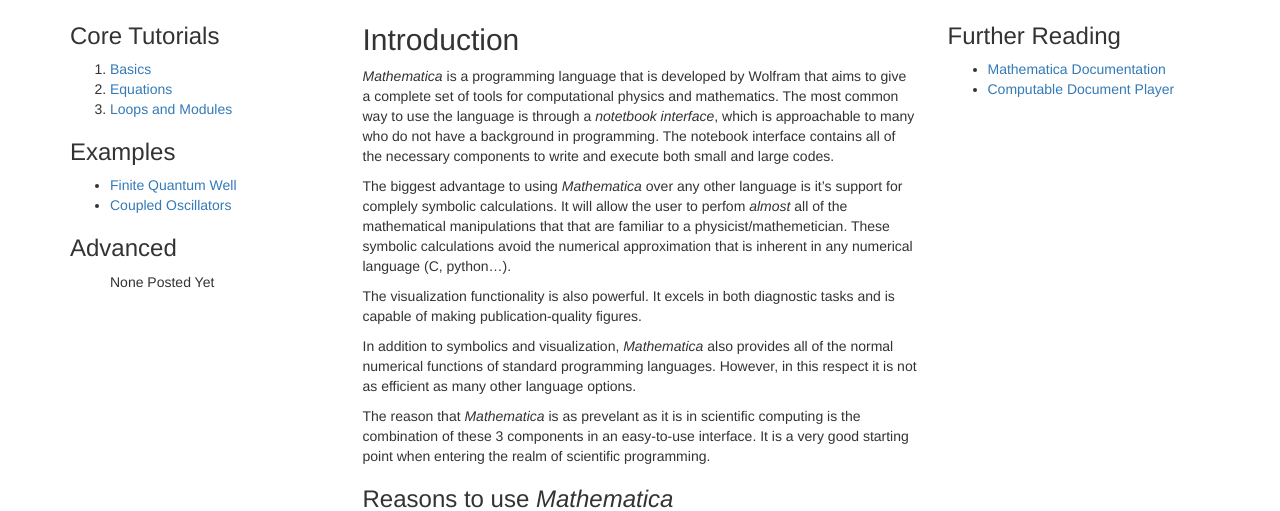
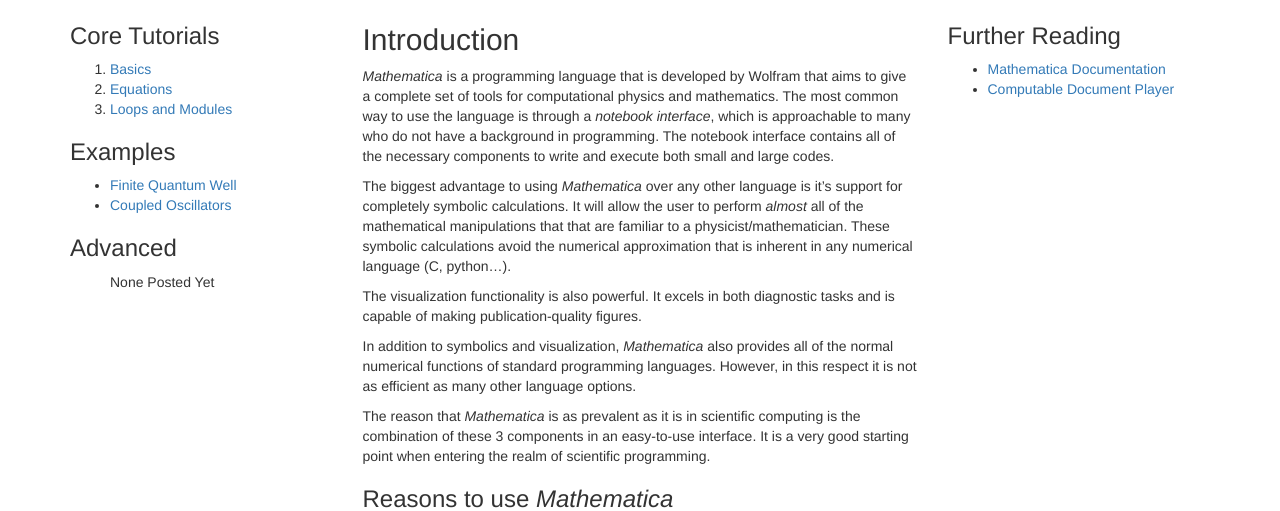
Before and after one commit to practical-scientific-computing/practical-scientific-computing.github.io, a Jekyll site: the page built from mathematica/00-intro.md, in a window 1280 px wide and 900 px high. Shown: the part 187-698 px from the top of the window. Built offline with Jekyll 4.4.1, drawn with Linux system fonts in a browser that asks for light colours; nearby versions of some CDN libraries; Markdown is read by kramdown in place of the engine named in the settings.

Commit message:
spelling changed in 00-intor

```diff
--- a/mathematica/00-intro.md
+++ b/mathematica/00-intro.md
@@ -9,11 +9,11 @@
 ## Introduction
 
 *Mathematica* is a programming language that is developed by Wolfram that aims to give a complete set of tools for computational physics and mathematics.
-The most common way to use the language is through a *notetbook interface*, which is approachable to many who do not have a background in programming.
+The most common way to use the language is through a *notebook interface*, which is approachable to many who do not have a background in programming.
 The notebook interface contains all of the necessary components to write and execute both small and large codes.
 
-The biggest advantage to using *Mathematica* over any other language is it's support for complely symbolic calculations.
-It will allow the user to perfom *almost* all of the mathematical manipulations that that are familiar to a physicist/mathemetician.
+The biggest advantage to using *Mathematica* over any other language is it's support for completely symbolic calculations.
+It will allow the user to perform *almost* all of the mathematical manipulations that that are familiar to a physicist/mathematician.
 These symbolic calculations avoid the numerical approximation that is inherent in any numerical language (C, python...).
 
 The visualization functionality is also powerful.
@@ -21,7 +21,7 @@
 
 In addition to symbolics and visualization, *Mathematica* also provides all of the normal numerical functions of standard programming languages. However, in this respect it is not as efficient as many other language options.
 
-The reason that *Mathematica* is as prevelant as it is in scientific computing is the combination of these 3 components in an easy-to-use interface.
+The reason that *Mathematica* is as prevalent as it is in scientific computing is the combination of these 3 components in an easy-to-use interface.
 It is a very good starting point when entering the realm of scientific programming.
 
 ### Reasons to use *Mathematica*
```
